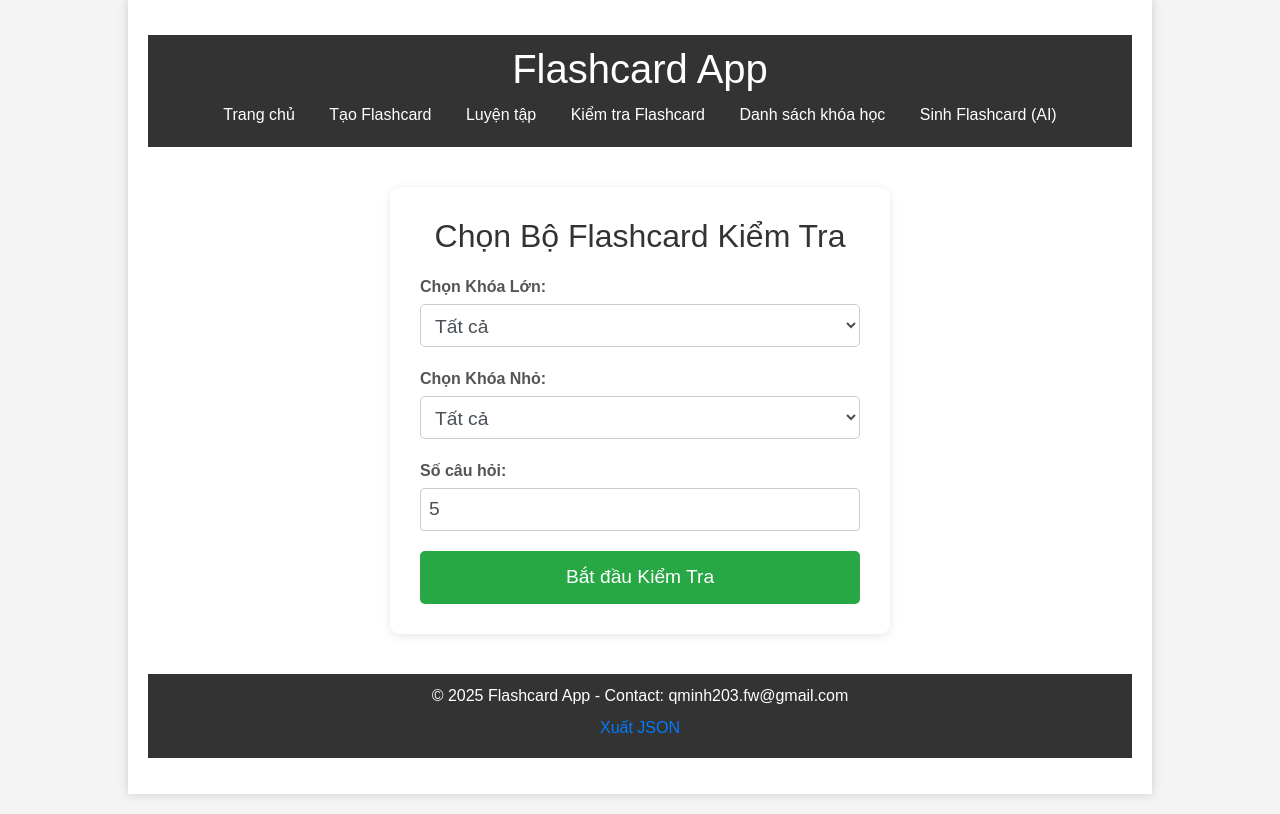
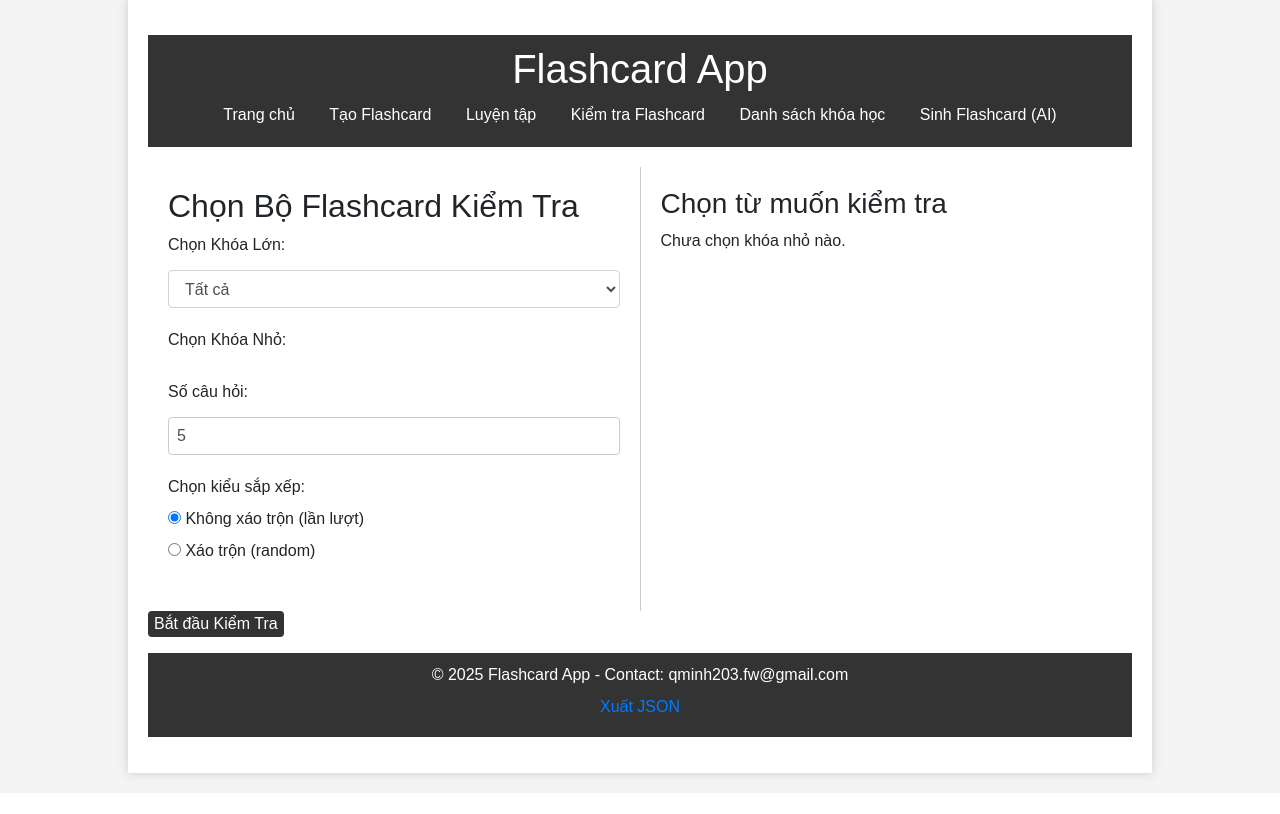
Before and after one commit to pnm03/FlashCard, a Flask app: page /test/select in a window 1280 px wide. Shown: the part 21-835 px from the top of the page. After the commit the page ends 803 px from the top, so only its background shows below. Run offline with Flask 3, Linux system fonts and the light colour scheme; some libraries are stand-ins or nearby versions.

Commit message:
Update examnin

```diff
--- a/app.py
+++ b/app.py
@@ -410,70 +410,116 @@ def generate_result():
         return redirect(url_for('list_courses'))
     return render_template('generate_result.html', generated=generated)
 
+@app.route('/get_words')
+def get_words():
+    big_deck = request.args.get('big_deck')
+    sub_decks = request.args.getlist('sub_deck')
+    data = load_data()
+    grouped_words = {}  # key: sub_deck, value: list các từ (english)
+    if big_deck == "all":
+        for bd, bd_data in data.items():
+            for sd, sd_data in bd_data.get("subdecks", {}).items():
+                for card in sd_data.get("cards", []):
+                    word = card.get("english", "")
+                    if word:
+                        if sd not in grouped_words:
+                            grouped_words[sd] = []
+                        if word not in grouped_words[sd]:
+                            grouped_words[sd].append(word)
+    else:
+        for sub in sub_decks:
+            for card in data.get(big_deck, {}).get("subdecks", {}).get(sub, {}).get("cards", []):
+                word = card.get("english", "")
+                if word:
+                    if sub not in grouped_words:
+                        grouped_words[sub] = []
+                    if word not in grouped_words[sub]:
+                        grouped_words[sub].append(word)
+    return jsonify({"grouped_words": grouped_words})
+
+
 @app.route('/test/select', methods=['GET', 'POST'])
 def test_select():
     data = load_data()
-    decks = []
-    for big_deck, bd_data in data.items():
-        subdecks = list(bd_data.get("subdecks", {}).keys())
-        decks.append({"big_deck": big_deck, "subdecks": subdecks})
+    # Tạo danh sách decks: mỗi deck gồm khóa lớn và danh sách các khóa nhỏ.
+    decks = [{"big_deck": big, "subdecks": list(bd_data.get("subdecks", {}).keys())}
+             for big, bd_data in data.items()]
+
     if request.method == 'POST':
         selected_big = request.form.get('big_deck')
-        selected_sub = request.form.get('sub_deck')
-        try:
-            num_questions = int(request.form.get('num_questions'))
-        except:
-            num_questions = 5
+        selected_subs = request.form.getlist('sub_deck')  # Danh sách các khóa nhỏ được chọn
+        order_mode = request.form.get('order_mode', 'sequential')  # 'sequential' hoặc 'random'
+
+        # Tạo danh sách flashcard kèm thông tin "big_deck", "sub_deck" và "card"
         flashcards = []
         if selected_big == "all":
             for bd, bd_data in data.items():
                 for sd, sd_data in bd_data.get("subdecks", {}).items():
                     for card in sd_data.get("cards", []):
-                        # Lưu kèm thông tin deck để dễ cập nhật mistake_count sau
-                        flashcards.append({"big_deck": bd, "sub_deck": sd, "card": card})
+                        flashcards.append({
+                            "big_deck": bd,
+                            "sub_deck": sd,
+                            "card": card
+                        })
         else:
-            bd_data = data.get(selected_big, {})
-            if selected_sub == "all":
-                for sd, sd_data in bd_data.get("subdecks", {}).items():
-                    for card in sd_data.get("cards", []):
-                        flashcards.append({"big_deck": selected_big, "sub_deck": sd, "card": card})
-            else:
-                for card in bd_data.get("subdecks", {}).get(selected_sub, {}).get("cards", []):
-                    flashcards.append({"big_deck": selected_big, "sub_deck": selected_sub, "card": card})
+            for sub in selected_subs:
+                for card in data[selected_big]["subdecks"].get(sub, {}).get("cards", []):
+                    flashcards.append({
+                        "big_deck": selected_big,
+                        "sub_deck": sub,
+                        "card": card
+                    })
+
+        # Lọc theo các từ được chọn (dựa trên trường "english")
+        selected_words = request.form.getlist('selected_word')
+        if selected_words:
+            flashcards = [fc for fc in flashcards if fc["card"].get("english") in selected_words]
 
         if not flashcards:
-            flash("Không tìm thấy flashcard cho bộ đã chọn.", "danger")
+            flash("Không tìm thấy flashcard.", "danger")
             return redirect(url_for('test_select'))
 
-        # Gán cho mỗi flashcard một id duy nhất (dựa trên index trong danh sách)
-        for idx, item in enumerate(flashcards):
-            item['id'] = idx
+        try:
+            num_questions = int(request.form.get('num_questions'))
+        except:
+            num_questions = len(flashcards)
 
+        total_cards = len(flashcards)
+        questions_flashcards = []
+        if num_questions > total_cards:
+            # Nếu số câu hỏi > tổng flashcard:
+            if order_mode == 'random':
+                random.shuffle(flashcards)
+                questions_flashcards.extend(flashcards)
+            else:
+                questions_flashcards.extend(flashcards)
+            additional_count = num_questions - total_cards
+            for _ in range(additional_count):
+                questions_flashcards.append(random.choice(flashcards))
+        else:
+            if order_mode == 'random':
+                questions_flashcards = random.sample(flashcards, num_questions)
+            else:
+                questions_flashcards = flashcards[:num_questions]
+
+        # Tạo danh sách câu hỏi với các trường cần thiết
         questions = []
-        card_usage = {}  # theo dõi số lần xuất hiện của mỗi flashcard (dựa trên id)
+        for fc in questions_flashcards:
+            questions.append({
+                "big_deck": fc["big_deck"],
+                "sub_deck": fc["sub_deck"],
+                "card": fc["card"],
+                "mode": random.choice([1, 2]),
+                "attempt": 0
+            })
 
-        while len(questions) < num_questions:
-                # Chỉ chọn những flashcard mà chưa được dùng quá 2 lần
-                eligible = [item for item in flashcards if card_usage.get(item['id'], 0) < 2]
-                if not eligible:
-                    break  # Không còn flashcard đủ điều kiện, thoát vòng lặp
-                # Sử dụng trọng số dựa trên mistake_count (càng sai nhiều -> trọng số càng cao)
-                weights = [item['card'].get('mistake_count', 0) + 1 for item in eligible]
-                chosen = random.choices(eligible, weights=weights, k=1)[0]
-                card_usage[chosen['id']] = card_usage.get(chosen['id'], 0) + 1
-                mode = random.choice([1, 2])
-                questions.append({
-                    "big_deck": chosen["big_deck"],
-                    "sub_deck": chosen["sub_deck"],
-                    "card": chosen["card"],
-                    "mode": mode,
-                    "attempt": 0
-                })
+        session['test'] = {"questions": questions, "current": 0, "score": 0, "total": num_questions}
+        return redirect(url_for('test'))
 
-        # Lưu lại số câu hỏi thực tế tạo ra thay vì num_questions ban đầu
-        session['test'] = {"questions": questions, "current": 0, "score": 0, "total": len(questions)}
-        return redirect(url_for('test'))
     return render_template('test_select.html', decks=decks)
+
+
+
 
 @app.route('/test', methods=['GET', 'POST'])
 def test():
--- a/templates/test_select.html
+++ b/templates/test_select.html
@@ -1,56 +1,37 @@
 {% extends "base.html" %}
 {% block content %}
-<!-- CSS tùy chỉnh -->
 <style>
-  .test-form-container {
-    max-width: 500px;
-    margin: 40px auto;
-    background-color: #fff;
-    padding: 30px;
-    border-radius: 10px;
-    box-shadow: 0 2px 10px rgba(0, 0, 0, 0.1);
+  .container-flex {
+    display: flex;
   }
-  .test-form-container h2 {
-    text-align: center;
-    margin-bottom: 20px;
-    color: #333;
+  .left-panel, .right-panel {
+    flex: 1;
+    padding: 20px;
+  }
+  .right-panel {
+    border-left: 1px solid #ccc;
+    max-height: 600px;
+    overflow-y: auto;
   }
   .form-group {
     margin-bottom: 20px;
   }
-  .form-group label {
-    display: block;
+  .group-header {
     font-weight: bold;
+    cursor: pointer;
     margin-bottom: 5px;
-    color: #555;
   }
-  .form-control {
-    width: 100%;
-    font-size: 1.2em;
-    padding: 10px;
-    border: 1px solid #ccc;
-    border-radius: 5px;
-    box-sizing: border-box;
-  }
-  .submit-btn {
-    width: 100%;
-    font-size: 1.2em;
-    padding: 12px;
-    background-color: #28a745;
-    color: #fff;
-    border: none;
-    border-radius: 5px;
-    cursor: pointer;
-    transition: background-color 0.3s ease;
-  }
-  .submit-btn:hover {
-    background-color: #218838;
+  .group-words {
+    margin-left: 20px;
+    margin-bottom: 10px;
   }
 </style>
 
-<div class="test-form-container">
+<form method="post" action="{{ url_for('test_select') }}" autocomplete="off" id="testForm">
+  <div class="container-flex">
+    <!-- Panel bên trái: Các ô chọn khóa, số câu hỏi, kiểu sắp xếp -->
+    <div class="left-panel">
       <h2>Chọn Bộ Flashcard Kiểm Tra</h2>
-  <form method="post" action="{{ url_for('test_select') }}" autocomplete="off">
       <div class="form-group">
         <label for="big_deck">Chọn Khóa Lớn:</label>
         <select id="big_deck" name="big_deck" class="form-control">
@@ -60,41 +41,146 @@
           {% endfor %}
         </select>
       </div>
-    <div class="form-group">
-      <label for="sub_deck">Chọn Khóa Nhỏ:</label>
-      <select id="sub_deck" name="sub_deck" class="form-control">
-        <option value="all">Tất cả</option>
-      </select>
+      <div class="form-group" id="subdeck-container">
+        <label>Chọn Khóa Nhỏ:</label>
+        <div id="sub_deck_list">
+          <!-- Danh sách checkbox của sub_deck sẽ được load tại đây -->
+        </div>
       </div>
       <div class="form-group">
         <label for="num_questions">Số câu hỏi:</label>
         <input type="number" id="num_questions" name="num_questions" min="1" value="5" class="form-control">
       </div>
+      <div class="form-group">
+        <label>Chọn kiểu sắp xếp:</label>
+        <div>
+          <label><input type="radio" name="order_mode" value="sequential" checked> Không xáo trộn (lần lượt)</label>
+        </div>
+        <div>
+          <label><input type="radio" name="order_mode" value="random"> Xáo trộn (random)</label>
+        </div>
+      </div>
+    </div>
+    <!-- Panel bên phải: Danh sách từ (theo tiếng Anh) để người dùng tích chọn -->
+    <div class="right-panel" id="rightPanel">
+      <h3>Chọn từ muốn kiểm tra</h3>
+      <div id="word_list">
+        <!-- Danh sách từ sẽ được load ở đây -->
+      </div>
+    </div>
+  </div>
   <button type="submit" class="submit-btn">Bắt đầu Kiểm Tra</button>
 </form>
-</div>
 
-<!-- JavaScript cập nhật danh sách khóa nhỏ theo Khóa Lớn được chọn -->
 <script>
-  const bigDeckSelect = document.getElementById('big_deck');
-  const subDeckSelect = document.getElementById('sub_deck');
+  // Global state lưu trạng thái checkbox của từ và trạng thái ẩn/hiện của các nhóm
+  let wordCheckboxState = {}; // key: word, value: boolean (true: checked)
+  let groupToggleState = {};  // key: sub_deck, value: boolean (true: expanded, false: collapsed)
 
-  bigDeckSelect.addEventListener('change', function() {
-    const selectedBig = this.value;
+  // Khi chọn khóa lớn, load danh sách khóa nhỏ và cập nhật danh sách từ
+  document.getElementById('big_deck').addEventListener('change', function() {
+    let selectedBig = this.value;
+    let subDeckList = document.getElementById('sub_deck_list');
+    subDeckList.innerHTML = '';
     if (selectedBig === "all") {
-      subDeckSelect.innerHTML = '<option value="all">Tất cả</option>';
+      updateWordList();
     } else {
       fetch(`/get_subdecks?big_deck=${encodeURIComponent(selectedBig)}`)
         .then(response => response.json())
         .then(data => {
-          let options = '<option value="all">Tất cả</option>';
+          let html = '';
           data.subdecks.forEach(function(sub) {
-            options += `<option value="${sub.name}">${sub.name} (${sub.count} từ)</option>`;
+            html += `<label>
+                      <input type="checkbox" name="sub_deck" value="${sub.name}" onchange="updateWordList()">
+                      ${sub.name} (${sub.count} từ)
+                     </label><br>`;
           });
-          subDeckSelect.innerHTML = options;
+          subDeckList.innerHTML = html;
+          updateWordList();
         })
         .catch(err => console.error(err));
     }
   });
+
+  // Hàm cập nhật danh sách từ dựa trên khóa lớn và các sub_deck đã được chọn
+  function updateWordList() {
+    let bigDeck = document.getElementById('big_deck').value;
+    let subDeckCheckboxes = document.querySelectorAll('input[name="sub_deck"]:checked');
+    let subDecks = [];
+    subDeckCheckboxes.forEach(cb => { subDecks.push(cb.value); });
+
+    let wordListDiv = document.getElementById('word_list');
+    if (subDecks.length === 0) {
+      wordListDiv.innerHTML = '<p>Chưa chọn khóa nhỏ nào.</p>';
+      return;
+    }
+
+    let params = new URLSearchParams();
+    params.append('big_deck', bigDeck);
+    subDecks.forEach(sd => { params.append('sub_deck', sd); });
+
+    fetch(`/get_words?${params.toString()}`)
+      .then(response => response.json())
+      .then(data => {
+        let html = '';
+        if (data.grouped_words) {
+          for (let sub in data.grouped_words) {
+            if (data.grouped_words.hasOwnProperty(sub)) {
+              // Nếu trạng thái của nhóm chưa được thiết lập, mặc định collapsed (false)
+              if (!(sub in groupToggleState)) {
+                groupToggleState[sub] = false;
+              }
+              // Hiển thị header với biểu tượng toggle dựa theo trạng thái
+              html += `<div class="word-group">`;
+              html += `<div class="group-header" onclick="toggleGroup('${sub}')">${sub} <span id="toggle-icon-${sub}">${groupToggleState[sub] ? '[-]' : '[+]'}</span></div>`;
+              html += `<div class="group-words" id="group-words-${sub}" style="display: ${groupToggleState[sub] ? 'block' : 'none'};">`;
+              let words = data.grouped_words[sub];
+              words.forEach(word => {
+                // Kiểm tra trạng thái checkbox, mặc định true nếu chưa có
+                let defaultChecked = (word in wordCheckboxState) ? wordCheckboxState[word] : true;
+                let checked = defaultChecked ? 'checked' : '';
+                html += `<label><input type="checkbox" name="selected_word" value="${word}" onchange="updateWordState(this)" ${checked}> ${word}</label><br>`;
+              });
+              html += `</div></div>`;
+            }
+          }
+        } else {
+          html = '<p>Không có từ nào.</p>';
+        }
+        wordListDiv.innerHTML = html;
+      })
+      .catch(err => console.error(err));
+  }
+
+  // Hàm cập nhật trạng thái của checkbox từ
+  function updateWordState(checkbox) {
+    wordCheckboxState[checkbox.value] = checkbox.checked;
+  }
+
+  // Hàm toggle ẩn/hiện nhóm từ của một sub_deck
+  function toggleGroup(sub) {
+    groupToggleState[sub] = !groupToggleState[sub];
+    let groupWordsDiv = document.getElementById('group-words-' + sub);
+    let toggleIcon = document.getElementById('toggle-icon-' + sub);
+    if (groupToggleState[sub]) {
+      groupWordsDiv.style.display = 'block';
+      toggleIcon.textContent = '[-]';
+    } else {
+      groupWordsDiv.style.display = 'none';
+      toggleIcon.textContent = '[+]';
+    }
+  }
+
+  // Khi checkbox của sub_deck thay đổi, cập nhật lại danh sách từ
+  document.addEventListener('change', function(e) {
+    if(e.target.name === 'sub_deck') {
+      updateWordList();
+    }
+  });
+
+  // Cập nhật danh sách từ khi trang load
+  window.onload = function() {
+    updateWordList();
+  };
 </script>
 {% endblock %}
```
Also changed, not shown: flashcards.json (+14 -13 lines), 2 other files. Lines whose indentation alone changed are shown as unchanged.
